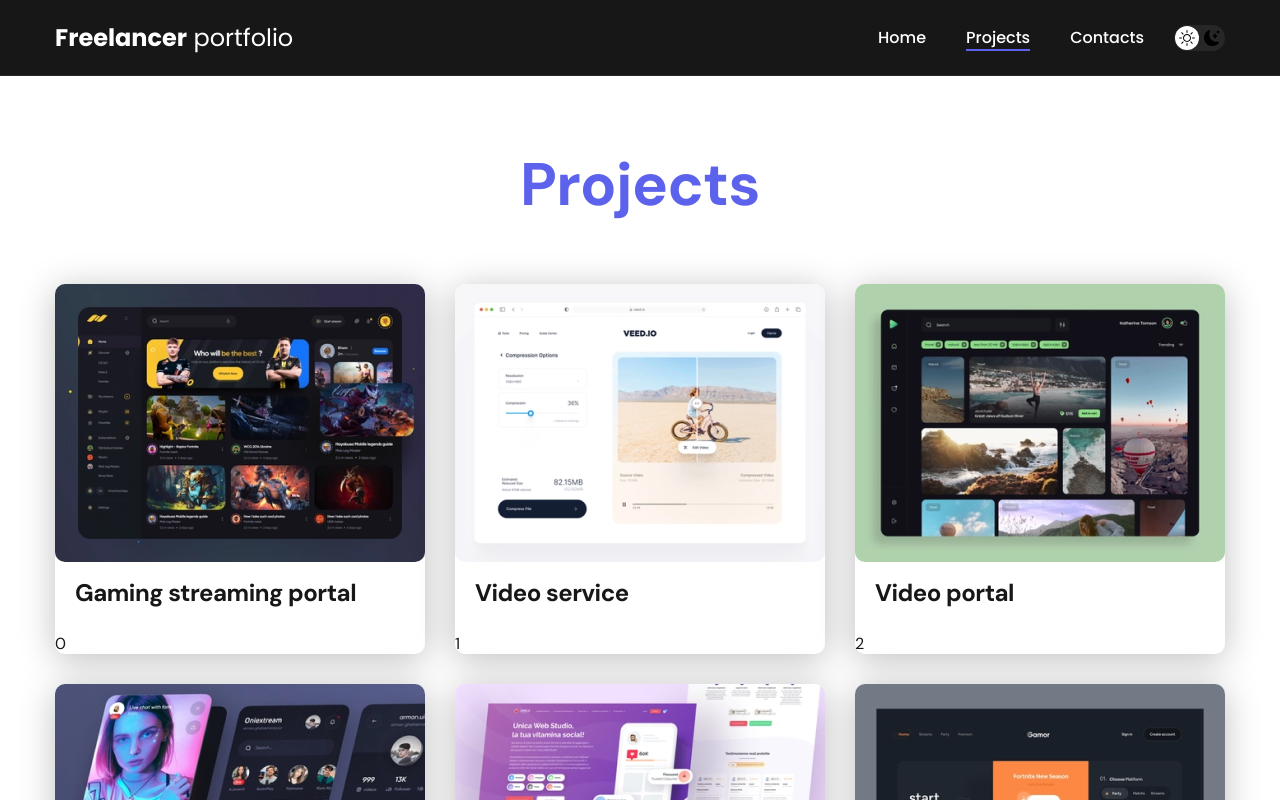
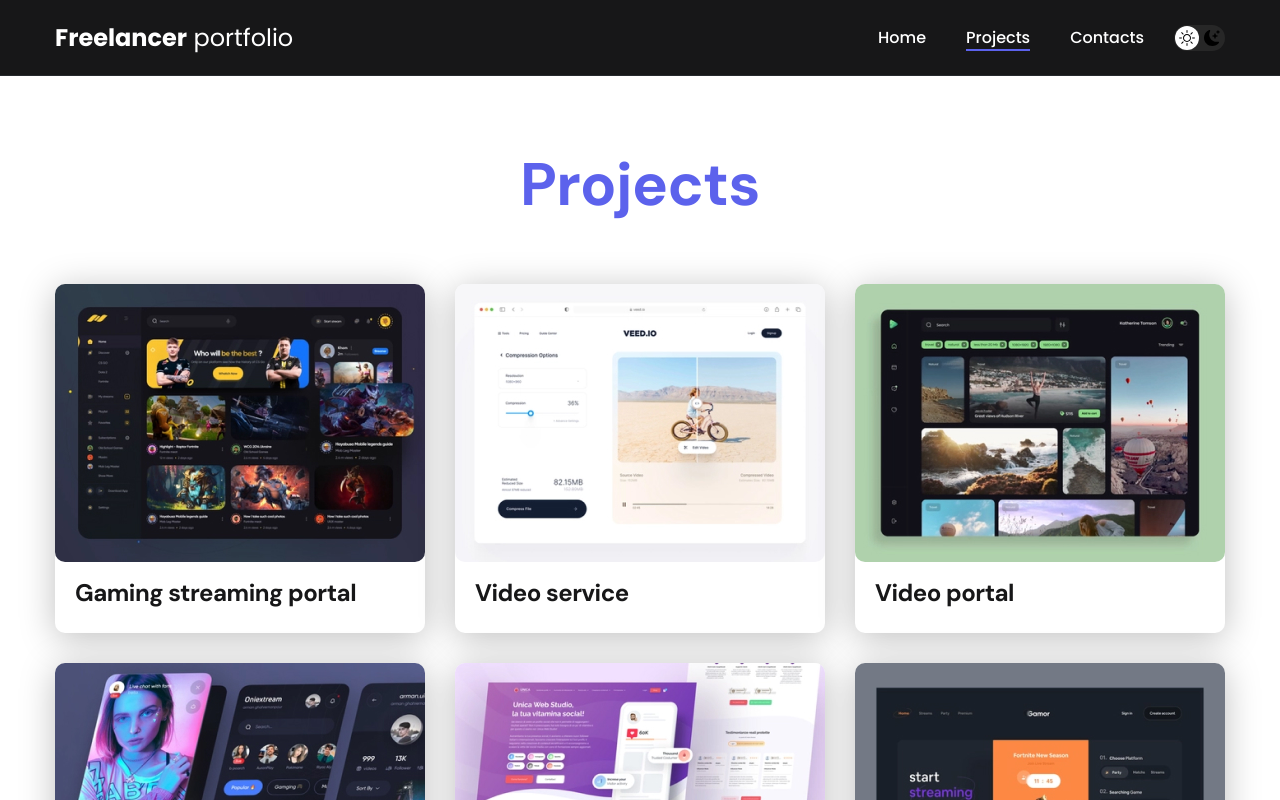
Before and after one commit to sergeyz77/freelance-portfolio-react-start-git, a React (Create React App) app: page /projects in a window 1280 px wide. Shown: the top 800 px of the page. Built offline with nearby package versions, Linux system fonts and the light colour scheme.

Commit message:
ссылки на страницы с проектами-2

```diff
--- a/src/components/project/Project.js
+++ b/src/components/project/Project.js
@@ -1,4 +1,5 @@
 
+import { NavLink } from 'react-router-dom';
 
 import './style.css'
 
@@ -6,15 +7,14 @@ import './style.css'
 
 
 const Project = ({title,img,index}) => {
+
     return (
-
-        <li className="project">
-        <a href="./project-page.html">
-            <img src={img } alt={title} className="project__img"/>
-            <h3 className="project__title">{title}</h3>
-        </a>
-        {index}
-    </li>
+        <NavLink to={`/project/${index}`}>
+			<li className="project">
+				<img src={img} alt={title} className="project__img" />
+				<h3 className="project__title">{title}</h3>
+			</li>
+		</NavLink>
 
 
 
```
